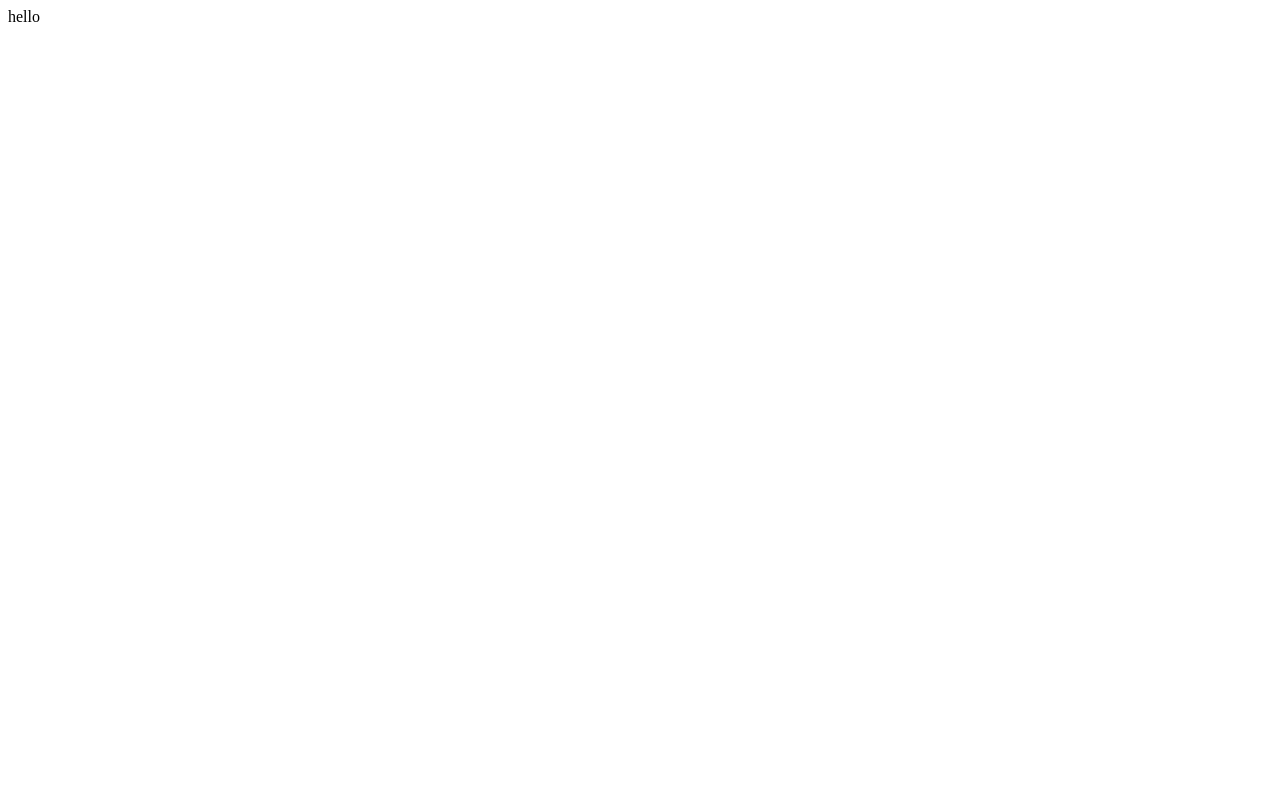
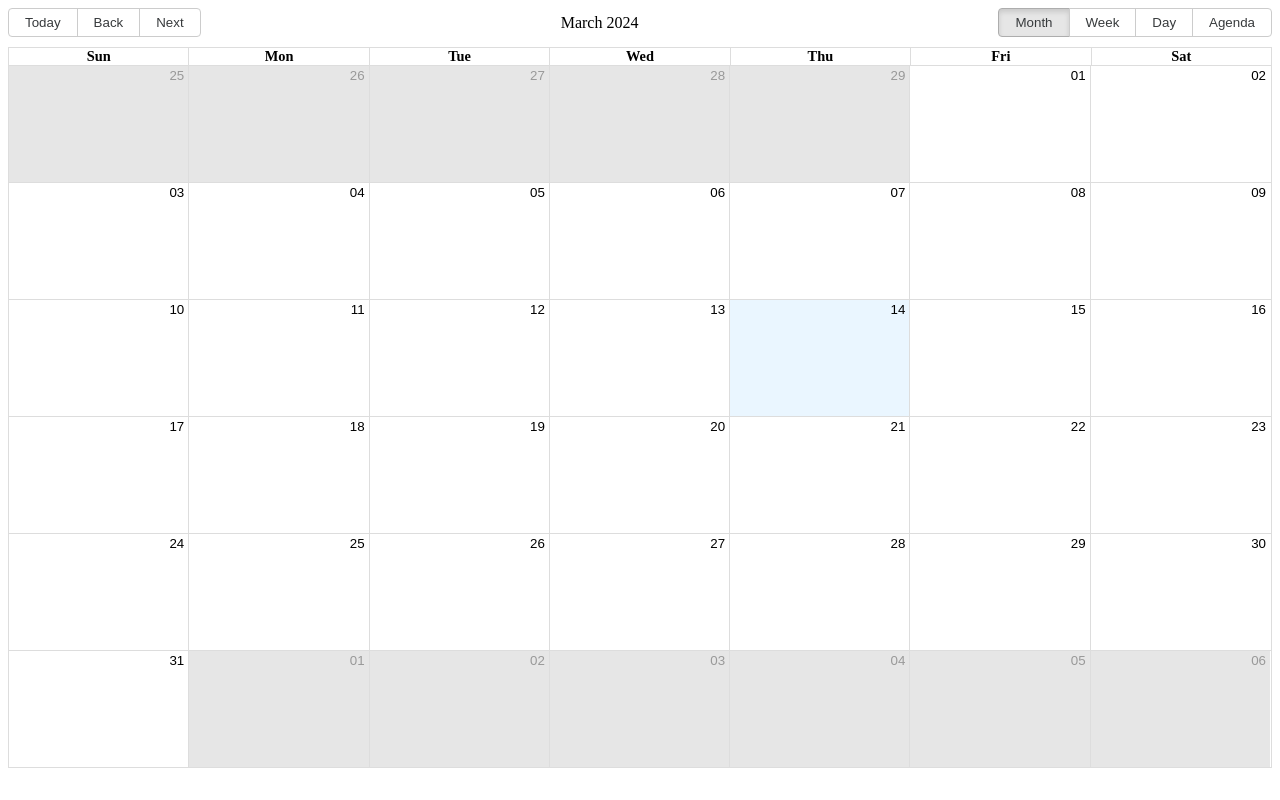
Before and after one commit to Sophaos/appointment-scheduler, a React (Vite) app in the folder frontend/: page / in a window 1280 px wide. Built offline with nearby package versions, Linux system fonts and the light colour scheme.

Commit message:
base calendar

```diff
--- a/frontend/package.json
+++ b/frontend/package.json
@@ -16,13 +16,14 @@
     "primeicons": "^6.0.1",
     "primereact": "^10.5.1",
     "react": "^18.2.0",
-    "react-big-calendar": "^1.11.1",
+    "react-big-calendar": "^1.11.2",
     "react-dom": "^18.2.0",
     "react-router-dom": "^6.22.3",
     "zod": "^3.22.4"
   },
   "devDependencies": {
     "@types/react": "^18.2.56",
+    "@types/react-big-calendar": "^1.8.9",
     "@types/react-dom": "^18.2.19",
     "@typescript-eslint/eslint-plugin": "^7.0.2",
     "@typescript-eslint/parser": "^7.0.2",
--- a/frontend/src/App.tsx
+++ b/frontend/src/App.tsx
@@ -1,11 +1,12 @@
 
 import "primereact/resources/themes/lara-light-cyan/theme.css";
+import { BaseCalendar } from "./features/calendar/base-calendar";
 
 function App() {
 
   return (
     <>
-      <div>hello</div>
+      <BaseCalendar />
     </>
   )
 }
--- /dev/null
+++ b/frontend/src/features/calendar/base-calendar.tsx
@@ -0,0 +1,19 @@
+
+import { Calendar, momentLocalizer } from 'react-big-calendar'
+import moment from 'moment'
+import "react-big-calendar/lib/css/react-big-calendar.css"
+// Setup the localizer by providing the moment (or globalize, or Luxon) Object
+// to the correct localizer.
+const localizer = momentLocalizer(moment) // or globalizeLocalizer
+
+export const BaseCalendar = () => (
+  <div className="myCustomHeight">
+    <Calendar
+      localizer={localizer}
+      events={[]}
+      startAccessor="start"
+      endAccessor="end"
+      style={{ height: "95vh" }}
+    />
+  </div>
+)
--- a/frontend/tsconfig.json
+++ b/frontend/tsconfig.json
@@ -13,7 +13,6 @@
     "isolatedModules": true,
     "noEmit": true,
     "jsx": "react-jsx",
-
     /* Linting */
     "strict": true,
     "noUnusedLocals": true,
```
Also changed, not shown: 1 other file (tests, documents, lock files or other folders).
